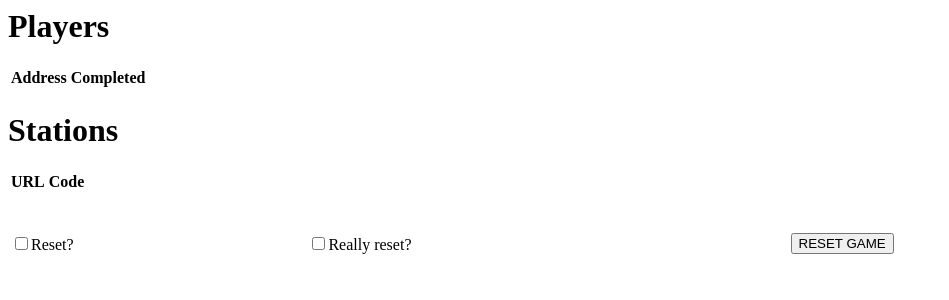
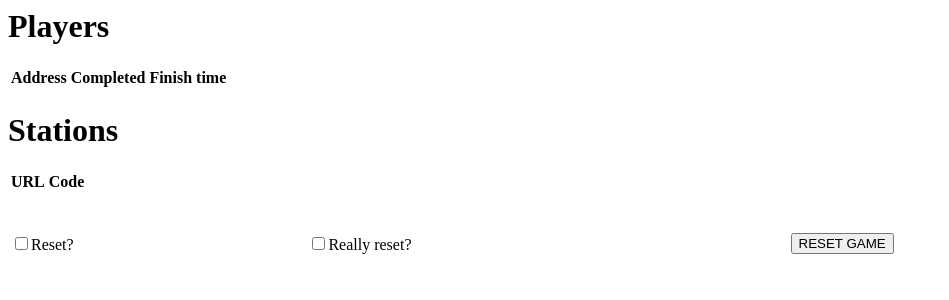
Before and after one commit to sporksmith/dance_ave, a Django app: a page that uses dance_ave/templates/dance_ave/dashboard.html in a window 1280 px wide. Shown: the top 300 px of the page, without its empty margins (0-949 px from the left). Run offline with Django 3.2, Linux system fonts and the light colour scheme; the visitor is signed in with stand-in values (Sample User, id 1); data that the repository does not hold is empty.

Commit message:
track finish time

```diff
--- a/dance_ave/models.py
+++ b/dance_ave/models.py
@@ -9,6 +9,7 @@ class SongStation(models.Model):
 class Player(models.Model):
     address = models.CharField(max_length=100, db_index=True)
     completed_stations = models.ManyToManyField(SongStation)
+    finish_time = models.DateTimeField(blank=True, null=True)
 
     def completed_stations_count(self):
         return self.completed_stations.count()
--- a/dance_ave/templates/dance_ave/dashboard.html
+++ b/dance_ave/templates/dance_ave/dashboard.html
@@ -5,11 +5,13 @@
     <tr>
         <th>Address</th>
         <th>Completed</th>
+        <th>Finish time</th>
     </tr>
     {% for player in players %}
     <tr>
         <td>{{ player.address }}</td>
         <td>{{ player.completed_stations_count }}</td>
+        <td>{{ player.finish_time }}</td>
     </tr>
     {% endfor %}
 </table>
--- a/dance_ave/views.py
+++ b/dance_ave/views.py
@@ -4,6 +4,7 @@ from django.views.generic.base import View
 from django.views.decorators.csrf import csrf_exempt
 from django.utils.decorators import method_decorator
 from django.http import HttpResponse
+from django.utils.timezone import now
 from tropo import Tropo, Result, Choices, Session
 import dance_ave.models as m
 from django.core.exceptions import ObjectDoesNotExist
@@ -92,9 +93,13 @@ class PlayCode(View):
             t.on(event = "continue", next ="/django/dance_ave/playcode")
             return HttpResponse(t.RenderJson())
 
-        session.player.completed_stations.add(song)
+        player = session.player
+        player.completed_stations.add(song)
 
-        if session.player.completed_stations.count() == m.SongStation.objects.count():
+        if player.completed_stations.count() == m.SongStation.objects.count():
+            if not player.finish_time:
+                player.finish_time = now()
+                player.save()
             t.say("You win")
 
         t.say([song.audio_url])
```
Also changed, not shown: dance_ave/migrations/0003_auto__add_field_player_finish_time.py (added).
